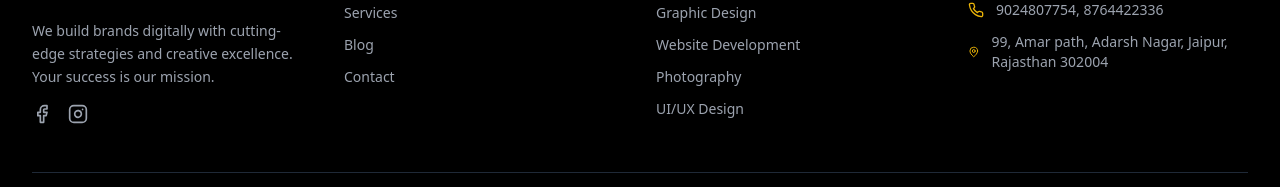
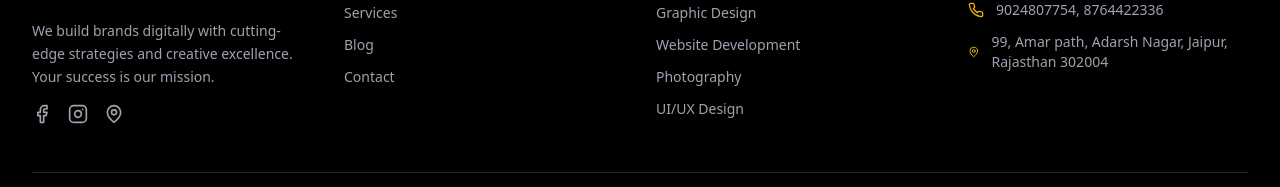
Before and after one commit to QuickConnectOfficial/quick-connect, a React (Vite) app: page /contact in a window 1280 px wide. Shown: the part 2512-2699 px from the top of the page. Built offline with nearby package versions, Linux system fonts and the light colour scheme; the HTML template or start-up script is replaced by a standard one.

Commit message:
Update Footer.jsx

```diff
--- a/src/components/Footer.jsx
+++ b/src/components/Footer.jsx
@@ -16,6 +16,7 @@ const Footer = () => {
     { icon: Facebook, href: 'https://www.facebook.com/profile.php?id=61578746480087', label: 'Facebook' },
     // { icon: Twitter, href: '#', label: 'Twitter' },
     { icon: Instagram, href: 'https://www.instagram.com/quickconnectofficial/', label: 'Instagram' },
+      { icon: MapPin, href: 'https://www.google.com/maps?ll=26.908341,75.831661&z=15&t=m&hl=en&gl=IN&mapclient=embed&cid=13548736960831725388', label: 'Map' },
     // { icon: Linkedin, href: '#', label: 'LinkedIn' },
   ];
 
```
